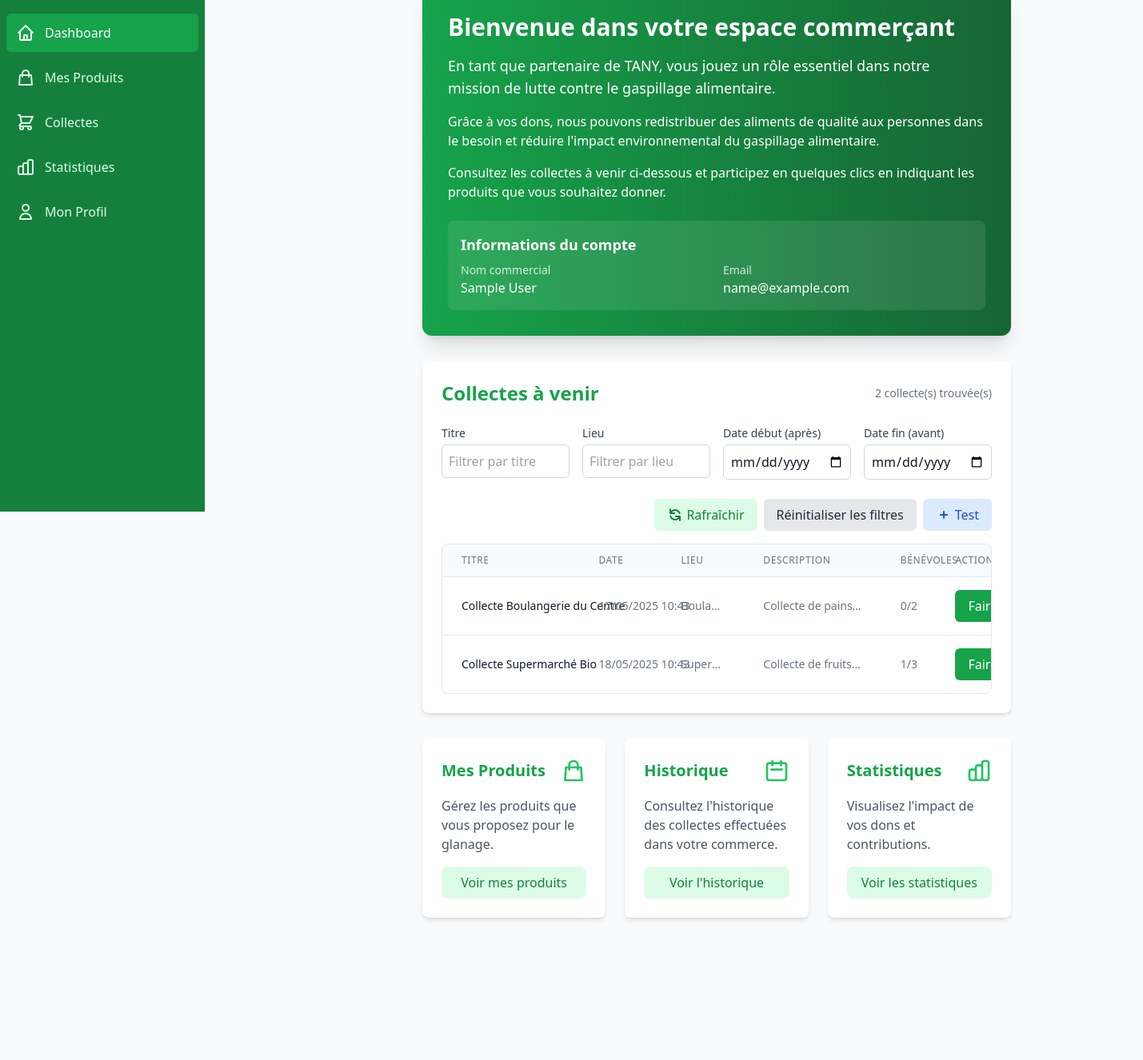
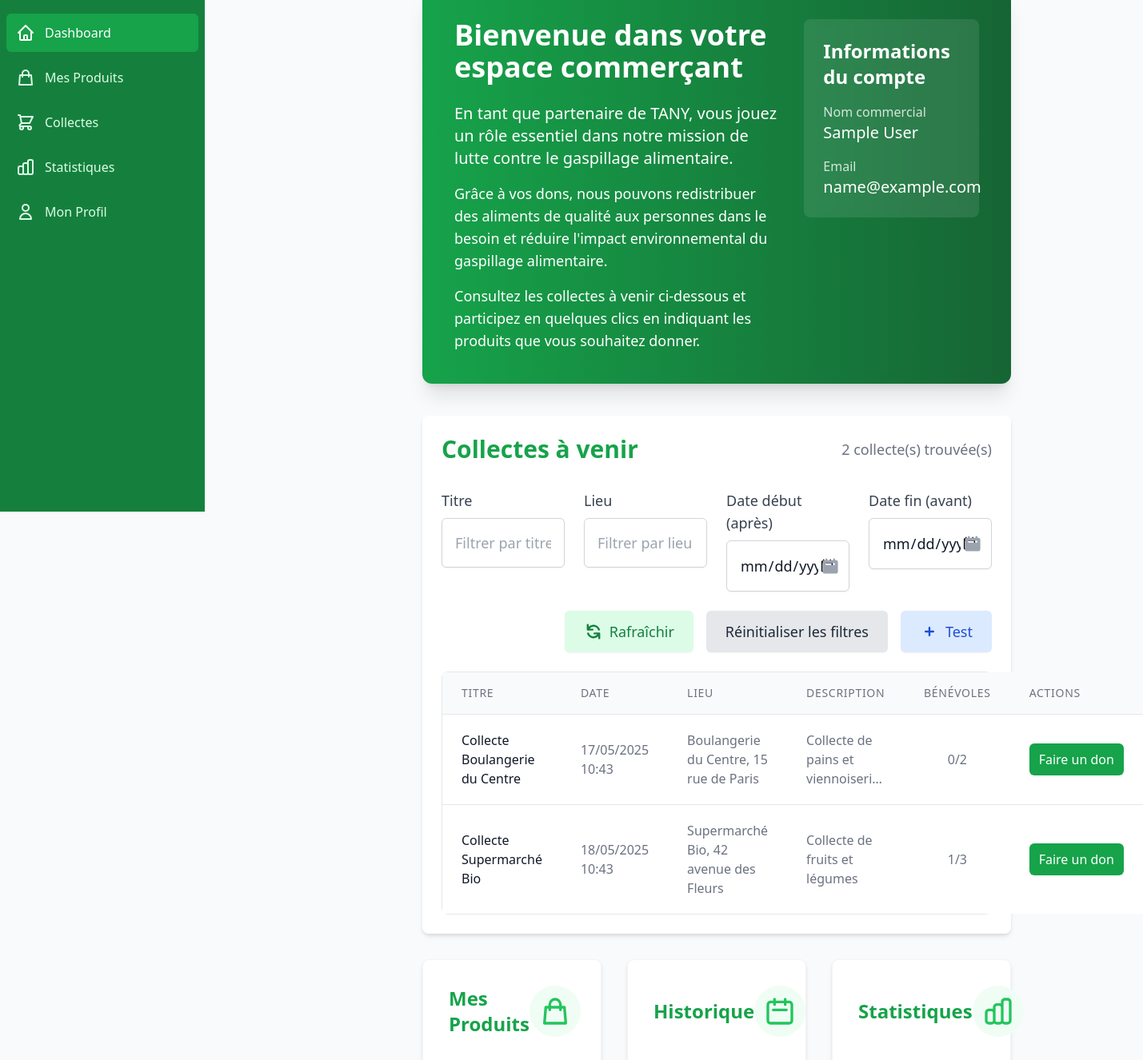
Before and after one commit to spacehz/Tanny, a Next.js app in the folder frontend/: page /merchant in a window 1280 px wide. Shown: the part 160-1486 px from the top of the page at 80% size, 1429 px wide, since content can reach past the window. Before the commit the page ends 1324 px from the top, so only its background shows below. Built offline with nearby package versions, Linux system fonts and the light colour scheme; no server answers; sample sign-in values are in the browser's storage.

Commit message:
merchantmaj

```diff
--- a/frontend/src/pages/merchant.js
+++ b/frontend/src/pages/merchant.js
@@ -295,124 +295,142 @@ const MerchantDashboard = () => {
         onSubmit={handleDonationSubmit}
       />
 
-      <div className="w-full max-w-5xl mx-auto px-4 py-4">
+      <div className="w-full max-w-full mx-auto px-4 py-4">
         {/* Section d'en-tête avec texte descriptif */}
-        <div className="bg-gradient-to-r from-primary-600 to-primary-800 rounded-xl shadow-xl p-6 sm:p-8 mb-8 text-white">
-          <h1 className="text-3xl font-bold mb-4">Bienvenue dans votre espace commerçant</h1>
+        <div className="bg-gradient-to-r from-primary-600 to-primary-800 rounded-xl shadow-xl p-8 sm:p-10 mb-10 text-white">
+          <div className="flex flex-col md:flex-row justify-between">
+            <div className="md:w-2/3 pr-0 md:pr-8">
+              <h1 className="text-4xl font-bold mb-6">Bienvenue dans votre espace commerçant</h1>
               <div className="w-full">
-            <p className="text-lg mb-4">
+                <p className="text-xl mb-4">
                   En tant que partenaire de TANY, vous jouez un rôle essentiel dans notre mission de lutte contre le gaspillage alimentaire.
                 </p>
-            <p className="mb-4">
+                <p className="text-lg mb-4">
                   Grâce à vos dons, nous pouvons redistribuer des aliments de qualité aux personnes dans le besoin et réduire l'impact environnemental du gaspillage alimentaire.
                 </p>
-            <p>
+                <p className="text-lg">
                   Consultez les collectes à venir ci-dessous et participez en quelques clics en indiquant les produits que vous souhaitez donner.
                 </p>
               </div>
+            </div>
 
             {user && (
-            <div className="mt-6 bg-white bg-opacity-10 p-4 rounded-lg backdrop-blur-sm">
-              <h2 className="text-lg font-semibold mb-2">Informations du compte</h2>
-              <div className="grid grid-cols-1 md:grid-cols-2 gap-4">
+              <div className="mt-8 md:mt-0 md:w-1/3 bg-white bg-opacity-10 p-6 rounded-lg backdrop-blur-sm self-start">
+                <h2 className="text-2xl font-semibold mb-4">Informations du compte</h2>
                 <div>
-                  <p className="text-sm text-white text-opacity-80">Nom commercial</p>
-                  <p className="font-medium">{user.businessName || user.name}</p>
+                  <div className="mb-4">
+                    <p className="text-base text-white text-opacity-80">Nom commercial</p>
+                    <p className="text-xl font-medium">{user.businessName || user.name}</p>
                   </div>
                   <div>
-                  <p className="text-sm text-white text-opacity-80">Email</p>
-                  <p className="font-medium">{user.email}</p>
+                    <p className="text-base text-white text-opacity-80">Email</p>
+                    <p className="text-xl font-medium">{user.email}</p>
                   </div>
                 </div>
               </div>
             )}
           </div>
+        </div>
 
         {/* Tableau des événements de collecte */}
         <div className="bg-white rounded-lg shadow-md p-4 sm:p-6 mb-8 w-full">
-          <div className="flex justify-between items-center mb-6">
-            <h2 className="text-2xl font-bold text-primary-600">Collectes à venir</h2>
+          <div className="flex justify-between items-center mb-8">
+            <h2 className="text-3xl font-bold text-primary-600">Collectes à venir</h2>
             {eventsLoading ? (
               <div className="flex items-center text-primary-600">
-                <div className="animate-spin rounded-full h-5 w-5 border-t-2 border-b-2 border-primary-600 mr-2"></div>
-                <span>Chargement...</span>
+                <div className="animate-spin rounded-full h-6 w-6 border-t-2 border-b-2 border-primary-600 mr-3"></div>
+                <span className="text-lg">Chargement...</span>
               </div>
             ) : (
-              <div className="text-sm text-gray-500">
+              <div className="text-lg text-gray-500 font-medium">
                 {filteredEvents.length} collecte(s) trouvée(s)
               </div>
             )}
           </div>
 
           {/* Filtres */}
-          <div className="mb-6 grid grid-cols-1 md:grid-cols-4 gap-4">
+          <div className="mb-6 grid grid-cols-1 md:grid-cols-4 gap-6">
             <div>
-              <label className="block text-sm font-medium text-gray-700 mb-1">Titre</label>
+              <label className="block text-lg font-medium text-gray-700 mb-2">Titre</label>
               <input
                 type="text"
                 name="title"
                 value={filters.title}
                 onChange={handleFilterChange}
-                className="w-full p-2 border border-gray-300 rounded-md focus:ring-primary-500 focus:border-primary-500"
+                className="w-full p-4 text-lg border border-gray-300 rounded-md focus:ring-primary-500 focus:border-primary-500 shadow-sm"
                 placeholder="Filtrer par titre"
               />
             </div>
             <div>
-              <label className="block text-sm font-medium text-gray-700 mb-1">Lieu</label>
+              <label className="block text-lg font-medium text-gray-700 mb-2">Lieu</label>
               <input
                 type="text"
                 name="location"
                 value={filters.location}
                 onChange={handleFilterChange}
-                className="w-full p-2 border border-gray-300 rounded-md focus:ring-primary-500 focus:border-primary-500"
+                className="w-full p-4 text-lg border border-gray-300 rounded-md focus:ring-primary-500 focus:border-primary-500 shadow-sm"
                 placeholder="Filtrer par lieu"
               />
             </div>
             <div>
-              <label className="block text-sm font-medium text-gray-700 mb-1">Date début (après)</label>
+              <label className="block text-lg font-medium text-gray-700 mb-2">Date début (après)</label>
+              <div className="relative">
                 <input
                   type="date"
                   name="startDate"
                   value={filters.startDate}
                   onChange={handleFilterChange}
-                className="w-full p-2 border border-gray-300 rounded-md focus:ring-primary-500 focus:border-primary-500"
+                  className="w-full p-4 text-lg border border-gray-300 rounded-md focus:ring-primary-500 focus:border-primary-500 shadow-sm"
                 />
+                <div className="absolute inset-y-0 right-0 flex items-center pr-3 pointer-events-none">
+                  <svg className="w-6 h-6 text-gray-400" fill="currentColor" viewBox="0 0 20 20" xmlns="http://www.w3.org/2000/svg">
+                    <path fillRule="evenodd" d="M6 2a1 1 0 00-1 1v1H4a2 2 0 00-2 2v10a2 2 0 002 2h12a2 2 0 002-2V6a2 2 0 00-2-2h-1V3a1 1 0 10-2 0v1H7V3a1 1 0 00-1-1zm0 5a1 1 0 000 2h8a1 1 0 100-2H6z" clipRule="evenodd"></path>
+                  </svg>
+                </div>
+              </div>
             </div>
             <div>
-              <label className="block text-sm font-medium text-gray-700 mb-1">Date fin (avant)</label>
+              <label className="block text-lg font-medium text-gray-700 mb-2">Date fin (avant)</label>
+              <div className="relative">
                 <input
                   type="date"
                   name="endDate"
                   value={filters.endDate}
                   onChange={handleFilterChange}
-                className="w-full p-2 border border-gray-300 rounded-md focus:ring-primary-500 focus:border-primary-500"
+                  className="w-full p-4 text-lg border border-gray-300 rounded-md focus:ring-primary-500 focus:border-primary-500 shadow-sm"
                 />
+                <div className="absolute inset-y-0 right-0 flex items-center pr-3 pointer-events-none">
+                  <svg className="w-6 h-6 text-gray-400" fill="currentColor" viewBox="0 0 20 20" xmlns="http://www.w3.org/2000/svg">
+                    <path fillRule="evenodd" d="M6 2a1 1 0 00-1 1v1H4a2 2 0 00-2 2v10a2 2 0 002 2h12a2 2 0 002-2V6a2 2 0 00-2-2h-1V3a1 1 0 10-2 0v1H7V3a1 1 0 00-1-1zm0 5a1 1 0 000 2h8a1 1 0 100-2H6z" clipRule="evenodd"></path>
+                  </svg>
+                </div>
+              </div>
             </div>
           </div>
 
           {/* Boutons de réinitialisation des filtres et de rafraîchissement */}
-          <div className="mb-4 flex justify-end space-x-2">
+          <div className="mb-6 flex flex-wrap justify-end gap-4">
             <button
               onClick={() => fetchEvents()}
-              className="px-4 py-2 bg-primary-100 text-primary-700 rounded-md hover:bg-primary-200 transition-colors flex items-center"
+              className="px-6 py-3 text-lg bg-primary-100 text-primary-700 rounded-md hover:bg-primary-200 transition-colors flex items-center font-medium shadow-sm"
             >
-              <svg xmlns="http://www.w3.org/2000/svg" className="h-5 w-5 mr-1" viewBox="0 0 20 20" fill="currentColor">
+              <svg xmlns="http://www.w3.org/2000/svg" className="h-6 w-6 mr-2" viewBox="0 0 20 20" fill="currentColor">
                 <path fillRule="evenodd" d="M4 2a1 1 0 011 1v2.101a7.002 7.002 0 0111.601 2.566 1 1 0 11-1.885.666A5.002 5.002 0 005.999 7H9a1 1 0 010 2H4a1 1 0 01-1-1V3a1 1 0 011-1zm.008 9.057a1 1 0 011.276.61A5.002 5.002 0 0014.001 13H11a1 1 0 110-2h5a1 1 0 011 1v5a1 1 0 11-2 0v-2.101a7.002 7.002 0 01-11.601-2.566 1 1 0 01.61-1.276z" clipRule="evenodd" />
               </svg>
               Rafraîchir
             </button>
             <button
               onClick={resetFilters}
-              className="px-4 py-2 bg-gray-200 text-gray-800 rounded-md hover:bg-gray-300 transition-colors"
+              className="px-6 py-3 text-lg bg-gray-200 text-gray-800 rounded-md hover:bg-gray-300 transition-colors font-medium shadow-sm"
             >
               Réinitialiser les filtres
             </button>
             <button
               onClick={addTestEvent}
-              className="px-4 py-2 bg-blue-100 text-blue-700 rounded-md hover:bg-blue-200 transition-colors flex items-center"
+              className="px-6 py-3 text-lg bg-blue-100 text-blue-700 rounded-md hover:bg-blue-200 transition-colors flex items-center font-medium shadow-sm"
               title="Ajouter un événement de test pour déboguer"
             >
-              <svg xmlns="http://www.w3.org/2000/svg" className="h-5 w-5 mr-1" viewBox="0 0 20 20" fill="currentColor">
+              <svg xmlns="http://www.w3.org/2000/svg" className="h-6 w-6 mr-2" viewBox="0 0 20 20" fill="currentColor">
                 <path fillRule="evenodd" d="M10 5a1 1 0 011 1v3h3a1 1 0 110 2h-3v3a1 1 0 11-2 0v-3H6a1 1 0 110-2h3V6a1 1 0 011-1z" clipRule="evenodd" />
               </svg>
               Test
@@ -420,26 +438,26 @@ const MerchantDashboard = () => {
           </div>
 
           {/* Tableau */}
-          <div className="overflow-x-auto rounded-lg border border-gray-200 w-full">
-            <table className="w-full divide-y divide-gray-200 table-fixed">
+          <div className="rounded-lg border border-gray-200 w-full">
+            <table className="w-full divide-y divide-gray-200">
               <thead className="bg-gray-50">
                 <tr>
-                  <th scope="col" className="px-6 py-3 text-left text-xs font-medium text-gray-500 uppercase tracking-wider w-[25%]">
+                  <th scope="col" className="px-6 py-4 text-left text-sm font-medium text-gray-500 uppercase tracking-wider w-[15%]">
                     Titre
                   </th>
-                  <th scope="col" className="px-6 py-3 text-left text-xs font-medium text-gray-500 uppercase tracking-wider w-[15%]">
+                  <th scope="col" className="px-6 py-4 text-left text-sm font-medium text-gray-500 uppercase tracking-wider w-[12%]">
                     Date
                   </th>
-                  <th scope="col" className="px-6 py-3 text-left text-xs font-medium text-gray-500 uppercase tracking-wider w-[15%]">
+                  <th scope="col" className="px-6 py-4 text-left text-sm font-medium text-gray-500 uppercase tracking-wider w-[20%]">
                     Lieu
                   </th>
-                  <th scope="col" className="px-6 py-3 text-left text-xs font-medium text-gray-500 uppercase tracking-wider w-[25%] hidden md:table-cell">
+                  <th scope="col" className="px-6 py-4 text-left text-sm font-medium text-gray-500 uppercase tracking-wider w-[38%] hidden md:table-cell">
                     Description
                   </th>
-                  <th scope="col" className="px-6 py-3 text-left text-xs font-medium text-gray-500 uppercase tracking-wider w-[10%] hidden sm:table-cell">
+                  <th scope="col" className="px-6 py-4 text-left text-sm font-medium text-gray-500 uppercase tracking-wider w-[8%] hidden sm:table-cell">
                     Bénévoles
                   </th>
-                  <th scope="col" className="px-6 py-3 text-left text-xs font-medium text-gray-500 uppercase tracking-wider w-[10%]">
+                  <th scope="col" className="px-6 py-4 text-left text-sm font-medium text-gray-500 uppercase tracking-wider w-[7%]">
                     Actions
                   </th>
                 </tr>
@@ -450,37 +468,37 @@ const MerchantDashboard = () => {
                     <td colSpan="6" className="px-6 py-8 text-center">
                       <div className="flex justify-center items-center">
                         <div className="animate-spin rounded-full h-8 w-8 border-t-2 border-b-2 border-primary-600 mr-3"></div>
-                        <span className="text-gray-600">Chargement des événements...</span>
+                        <span className="text-gray-600 text-base">Chargement des événements...</span>
                       </div>
                     </td>
                   </tr>
                 ) : filteredEvents.length > 0 ? (
                   filteredEvents.map((event) => (
-                    <tr key={event._id || `event-${Math.random()}`}>
-                      <td className="px-6 py-4 whitespace-nowrap">
-                        <div className="text-sm font-medium text-gray-900">{event.title}</div>
+                    <tr key={event._id || `event-${Math.random()}`} className="hover:bg-gray-50">
+                      <td className="px-6 py-5">
+                        <div className="text-base font-medium text-gray-900">{event.title}</div>
                       </td>
-                      <td className="px-6 py-4 whitespace-nowrap">
-                        <div className="text-sm text-gray-500">{formatDate(event.start)}</div>
+                      <td className="px-6 py-5">
+                        <div className="text-base text-gray-500">{formatDate(event.start)}</div>
                       </td>
-                      <td className="px-6 py-4 whitespace-nowrap">
-                        <div className="text-sm text-gray-500 truncate max-w-[150px]" title={event.location || "Non spécifié"}>
+                      <td className="px-6 py-5">
+                        <div className="text-base text-gray-500 break-words" title={event.location || "Non spécifié"}>
                           {event.location || "Non spécifié"}
                         </div>
                       </td>
-                      <td className="px-6 py-4 whitespace-nowrap hidden md:table-cell">
-                        <div className="text-sm text-gray-500 truncate max-w-[200px]" title={event.description || "Non spécifié"}>
+                      <td className="px-6 py-5 hidden md:table-cell">
+                        <div className="text-base text-gray-500 break-words line-clamp-3" title={event.description || "Non spécifié"}>
                           {event.description || "Non spécifié"}
                         </div>
                       </td>
-                      <td className="px-6 py-4 whitespace-nowrap hidden sm:table-cell">
-                        <div className="text-sm text-gray-500">
+                      <td className="px-6 py-5 hidden sm:table-cell text-center">
+                        <div className="text-base text-gray-500 font-medium">
                           {event.volunteers?.length || 0}/{event.expectedVolunteers || 1}
                         </div>
                       </td>
-                      <td className="px-6 py-4 whitespace-nowrap">
+                      <td className="px-6 py-5 text-center">
                         <button
-                          className="px-4 py-2 bg-primary-600 text-white rounded-md hover:bg-primary-700 transition-colors"
+                          className="px-3 py-2 bg-primary-600 text-white text-base font-medium rounded-md hover:bg-primary-700 transition-colors whitespace-nowrap"
                           onClick={() => handleDonateClick(event)}
                         >
                           Faire un don
@@ -490,7 +508,7 @@ const MerchantDashboard = () => {
                   ))
                 ) : (
                   <tr>
-                    <td colSpan="6" className="px-6 py-4 text-center text-sm text-gray-500">
+                    <td colSpan="6" className="px-6 py-4 text-center text-base text-gray-500">
                       Aucun événement de collecte trouvé
                     </td>
                   </tr>
@@ -500,19 +518,21 @@ const MerchantDashboard = () => {
           </div>
         </div>
 
-        {/* Cartes d'accès rapide (conservées de la version précédente) */}
-        <div className="grid grid-cols-1 md:grid-cols-3 gap-4 md:gap-6 w-full">
+        {/* Cartes d'accès rapide */}
+        <div className="grid grid-cols-1 md:grid-cols-3 gap-6 md:gap-8 w-full">
           {/* Carte pour les produits */}
-          <div className="bg-white rounded-lg shadow-md p-4 sm:p-6 hover:shadow-lg transition-shadow">
-            <div className="flex items-center justify-between mb-4">
-              <h2 className="text-xl font-semibold text-primary-600">Mes Produits</h2>
-              <svg xmlns="http://www.w3.org/2000/svg" className="h-8 w-8 text-primary-500" fill="none" viewBox="0 0 24 24" stroke="currentColor">
+          <div className="bg-white rounded-lg shadow-md p-6 sm:p-8 hover:shadow-xl transition-shadow border border-gray-100">
+            <div className="flex items-center justify-between mb-6">
+              <h2 className="text-2xl font-semibold text-primary-600">Mes Produits</h2>
+              <div className="p-3 bg-primary-50 rounded-full">
+                <svg xmlns="http://www.w3.org/2000/svg" className="h-10 w-10 text-primary-500" fill="none" viewBox="0 0 24 24" stroke="currentColor">
                   <path strokeLinecap="round" strokeLinejoin="round" strokeWidth={2} d="M16 11V7a4 4 0 00-8 0v4M5 9h14l1 12H4L5 9z" />
                 </svg>
               </div>
-            <p className="text-gray-600 mb-4">Gérez les produits que vous proposez pour le glanage.</p>
+            </div>
+            <p className="text-lg text-gray-600 mb-6">Gérez les produits que vous proposez pour le glanage et suivez leur disponibilité.</p>
             <button
-              className="w-full py-2 px-4 bg-primary-100 text-primary-700 rounded-lg hover:bg-primary-200 transition-colors"
+              className="w-full py-3 px-6 bg-primary-100 text-primary-700 text-lg font-medium rounded-lg hover:bg-primary-200 transition-colors shadow-sm"
               onClick={() => alert('Fonctionnalité à venir')}
             >
               Voir mes produits
@@ -520,16 +540,18 @@ const MerchantDashboard = () => {
           </div>
 
           {/* Carte pour les collectes */}
-          <div className="bg-white rounded-lg shadow-md p-6 hover:shadow-lg transition-shadow">
-            <div className="flex items-center justify-between mb-4">
-              <h2 className="text-xl font-semibold text-primary-600">Historique</h2>
-              <svg xmlns="http://www.w3.org/2000/svg" className="h-8 w-8 text-primary-500" fill="none" viewBox="0 0 24 24" stroke="currentColor">
+          <div className="bg-white rounded-lg shadow-md p-6 sm:p-8 hover:shadow-xl transition-shadow border border-gray-100">
+            <div className="flex items-center justify-between mb-6">
+              <h2 className="text-2xl font-semibold text-primary-600">Historique</h2>
+              <div className="p-3 bg-primary-50 rounded-full">
+                <svg xmlns="http://www.w3.org/2000/svg" className="h-10 w-10 text-primary-500" fill="none" viewBox="0 0 24 24" stroke="currentColor">
                   <path strokeLinecap="round" strokeLinejoin="round" strokeWidth={2} d="M8 7V3m8 4V3m-9 8h10M5 21h14a2 2 0 002-2V7a2 2 0 00-2-2H5a2 2 0 00-2 2v12a2 2 0 002 2z" />
                 </svg>
               </div>
-            <p className="text-gray-600 mb-4">Consultez l'historique des collectes effectuées dans votre commerce.</p>
+            </div>
+            <p className="text-lg text-gray-600 mb-6">Consultez l'historique des collectes effectuées dans votre commerce et leurs résultats.</p>
             <button
-              className="w-full py-2 px-4 bg-primary-100 text-primary-700 rounded-lg hover:bg-primary-200 transition-colors"
+              className="w-full py-3 px-6 bg-primary-100 text-primary-700 text-lg font-medium rounded-lg hover:bg-primary-200 transition-colors shadow-sm"
               onClick={() => alert('Fonctionnalité à venir')}
             >
               Voir l'historique
@@ -537,16 +559,18 @@ const MerchantDashboard = () => {
           </div>
 
           {/* Carte pour les statistiques */}
-          <div className="bg-white rounded-lg shadow-md p-6 hover:shadow-lg transition-shadow">
-            <div className="flex items-center justify-between mb-4">
-              <h2 className="text-xl font-semibold text-primary-600">Statistiques</h2>
-              <svg xmlns="http://www.w3.org/2000/svg" className="h-8 w-8 text-primary-500" fill="none" viewBox="0 0 24 24" stroke="currentColor">
+          <div className="bg-white rounded-lg shadow-md p-6 sm:p-8 hover:shadow-xl transition-shadow border border-gray-100">
+            <div className="flex items-center justify-between mb-6">
+              <h2 className="text-2xl font-semibold text-primary-600">Statistiques</h2>
+              <div className="p-3 bg-primary-50 rounded-full">
+                <svg xmlns="http://www.w3.org/2000/svg" className="h-10 w-10 text-primary-500" fill="none" viewBox="0 0 24 24" stroke="currentColor">
                   <path strokeLinecap="round" strokeLinejoin="round" strokeWidth={2} d="M9 19v-6a2 2 0 00-2-2H5a2 2 0 00-2 2v6a2 2 0 002 2h2a2 2 0 002-2zm0 0V9a2 2 0 012-2h2a2 2 0 012 2v10m-6 0a2 2 0 002 2h2a2 2 0 002-2m0 0V5a2 2 0 012-2h2a2 2 0 012 2v14a2 2 0 01-2 2h-2a2 2 0 01-2-2z" />
                 </svg>
               </div>
-            <p className="text-gray-600 mb-4">Visualisez l'impact de vos dons et contributions.</p>
+            </div>
+            <p className="text-lg text-gray-600 mb-6">Visualisez l'impact de vos dons et contributions à la lutte contre le gaspillage alimentaire.</p>
             <button
-              className="w-full py-2 px-4 bg-primary-100 text-primary-700 rounded-lg hover:bg-primary-200 transition-colors"
+              className="w-full py-3 px-6 bg-primary-100 text-primary-700 text-lg font-medium rounded-lg hover:bg-primary-200 transition-colors shadow-sm"
               onClick={() => alert('Fonctionnalité à venir')}
             >
               Voir les statistiques
```
Lines whose indentation alone changed are shown as unchanged.
